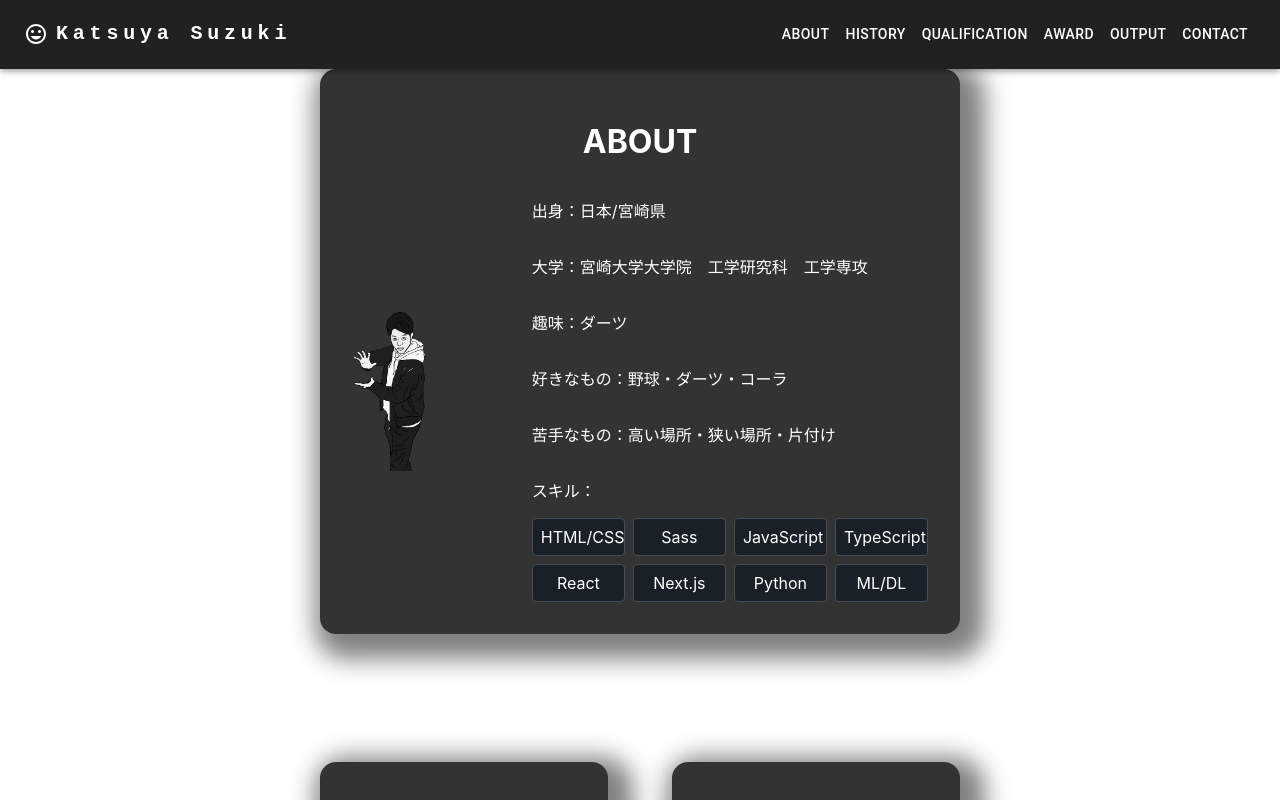
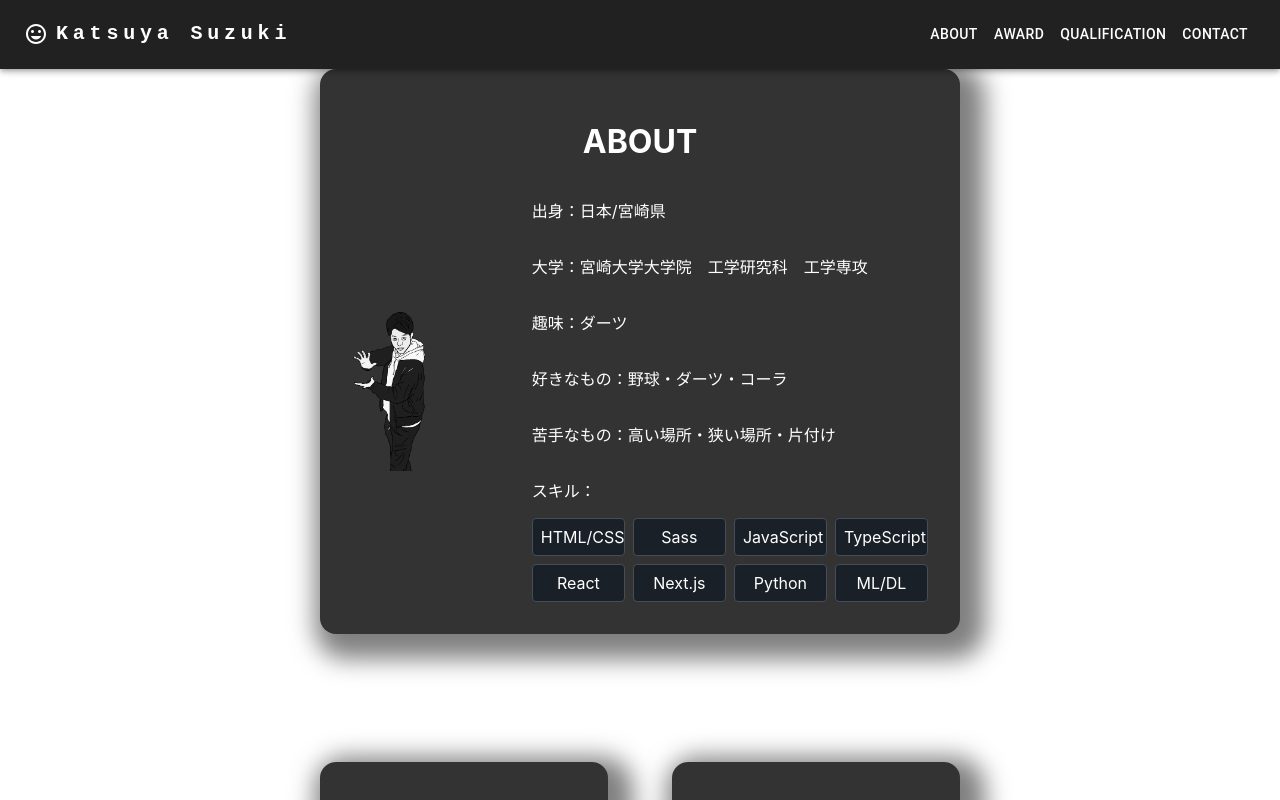
Before and after one commit to katsuya6152/nextjs-my-portfolio, a Next.js app: page / in a window 1280 px wide. Shown: the top 800 px of the page. Built offline with nearby package versions, Linux system fonts and the light colour scheme.

Commit message:
Fix header

```diff
--- a/src/components/Header.tsx
+++ b/src/components/Header.tsx
@@ -9,13 +9,12 @@ import IconButton from '@mui/material/IconButton'
 import Menu from '@mui/material/Menu'
 import MenuItem from '@mui/material/MenuItem'
 import Toolbar from '@mui/material/Toolbar'
-import Tooltip from '@mui/material/Tooltip'
 import Typography from '@mui/material/Typography'
 import { createTheme, ThemeProvider } from '@mui/material/styles'
 import { Stack } from '@mui/system'
 import { useState } from 'react'
 
-const pages = ['About', 'History', 'Qualification', 'Award', 'Output', 'Contact']
+const pages = ['About', 'Award', 'Qualification', 'Contact']
 
 const theme = createTheme({
   palette: {
```
